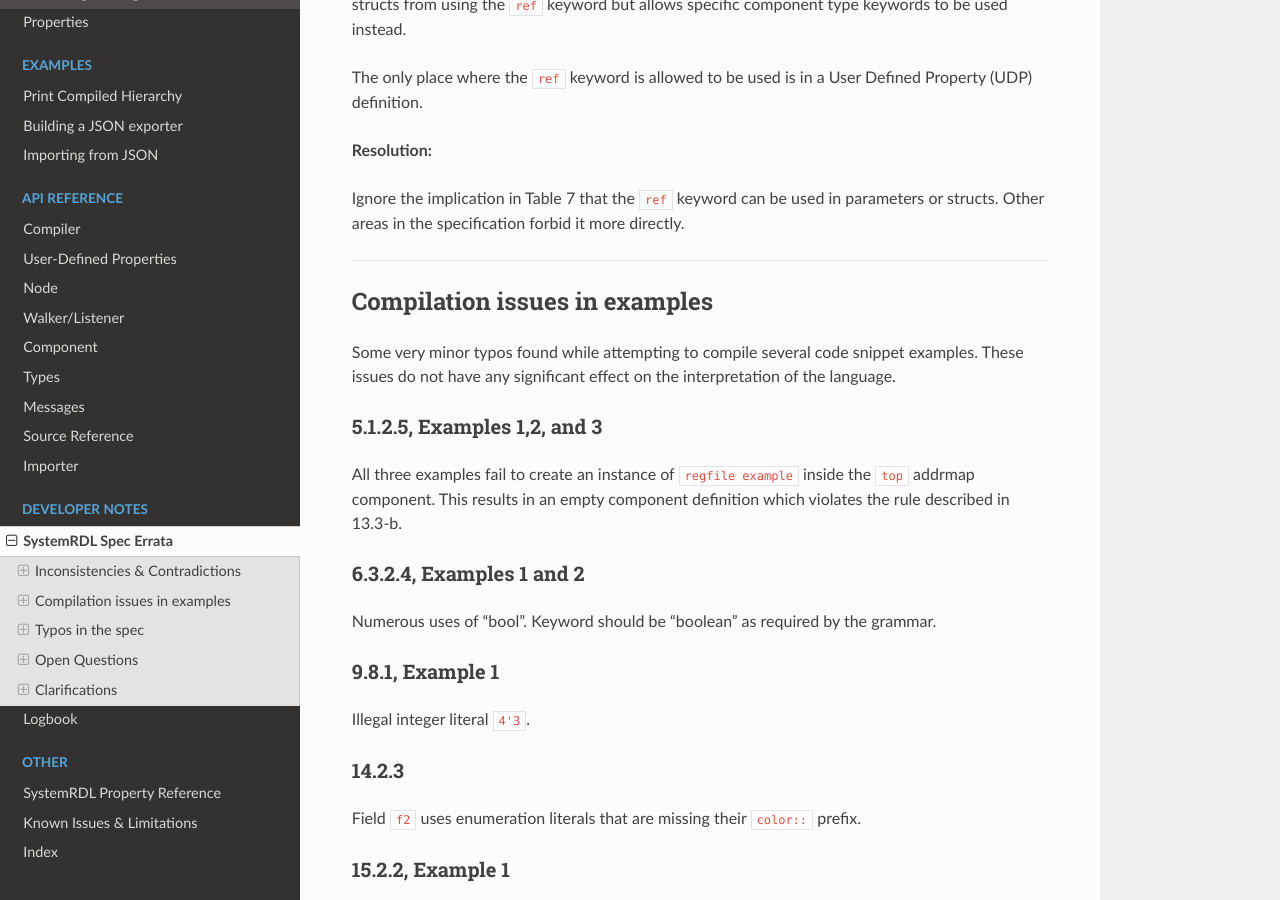
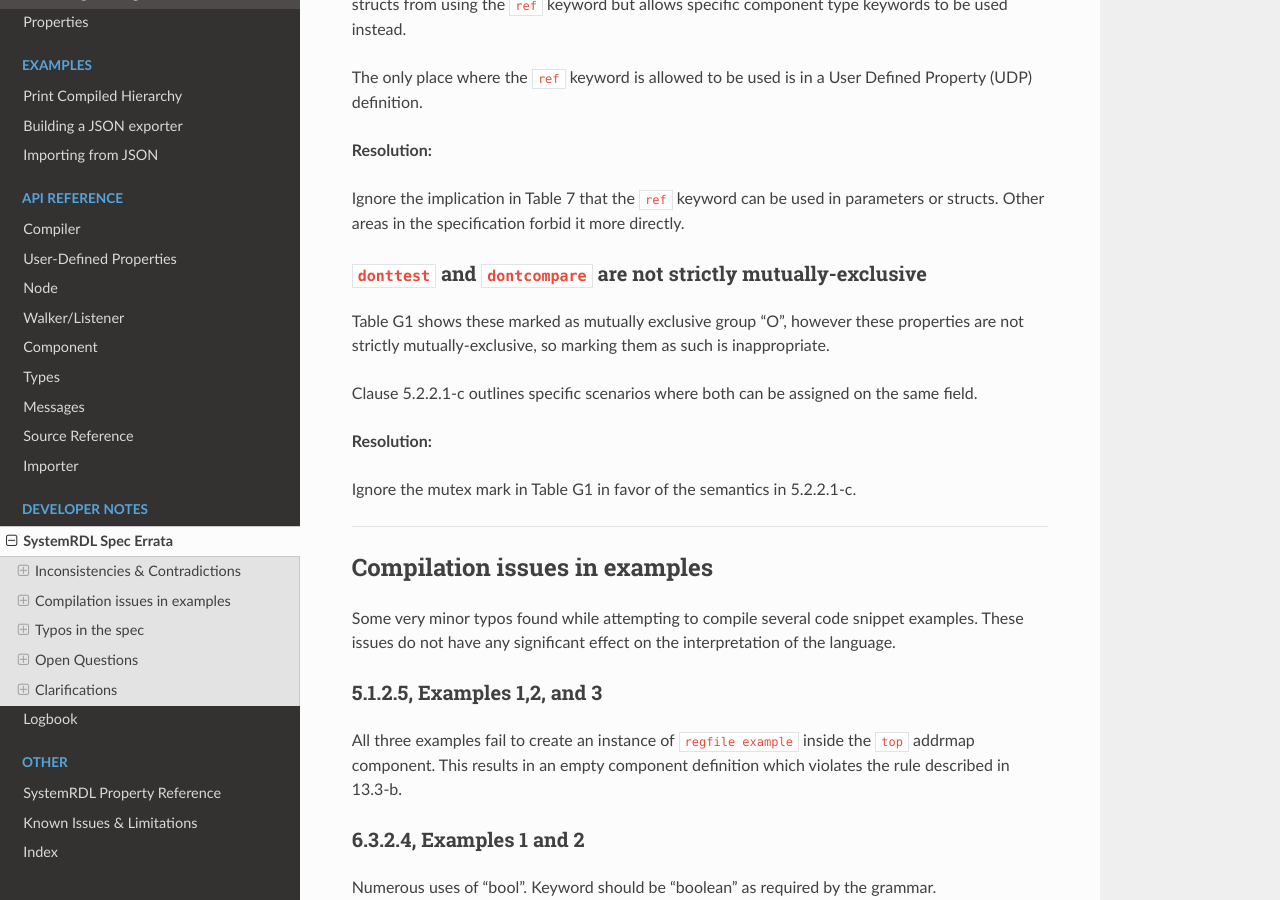
Before and after one commit to SystemRDL/systemrdl-compiler, a Sphinx documentation site: the page built from docs/dev_notes/rdl_spec_errata.rst, in a window 1280 px wide and 900 px high, scrolled down 4710 px. Built offline with Sphinx 7.4.7 and the Read the Docs theme 2.0.0, drawn with Linux system fonts in a browser that asks for light colours.

Commit message:
Remove inaccurate mutex limitation on dontcompare/donttest. Updated spec errata

```diff
--- a/docs/dev_notes/rdl_spec_errata.rst
+++ b/docs/dev_notes/rdl_spec_errata.rst
@@ -256,6 +256,19 @@ Defined Property (UDP) definition.
 Ignore the implication in Table 7 that the ``ref`` keyword can be used in parameters
 or structs. Other areas in the specification forbid it more directly.
 
+
+``donttest`` and ``dontcompare`` are not strictly mutually-exclusive
+^^^^^^^^^^^^^^^^^^^^^^^^^^^^^^^^^^^^^^^^^^^^^^^^^^^^^^^^^^^^^^^^^^^^
+Table G1 shows these marked as mutually exclusive group "O", however these
+properties are not strictly mutually-exclusive, so marking them as such is
+inappropriate.
+
+Clause 5.2.2.1-c outlines specific scenarios where both can be assigned on the
+same field.
+
+**Resolution:**
+
+Ignore the mutex mark in Table G1 in favor of the semantics in 5.2.2.1-c.
 
 --------------------------------------------------------------------------------
 
```
Also changed, not shown: 1 other file.
